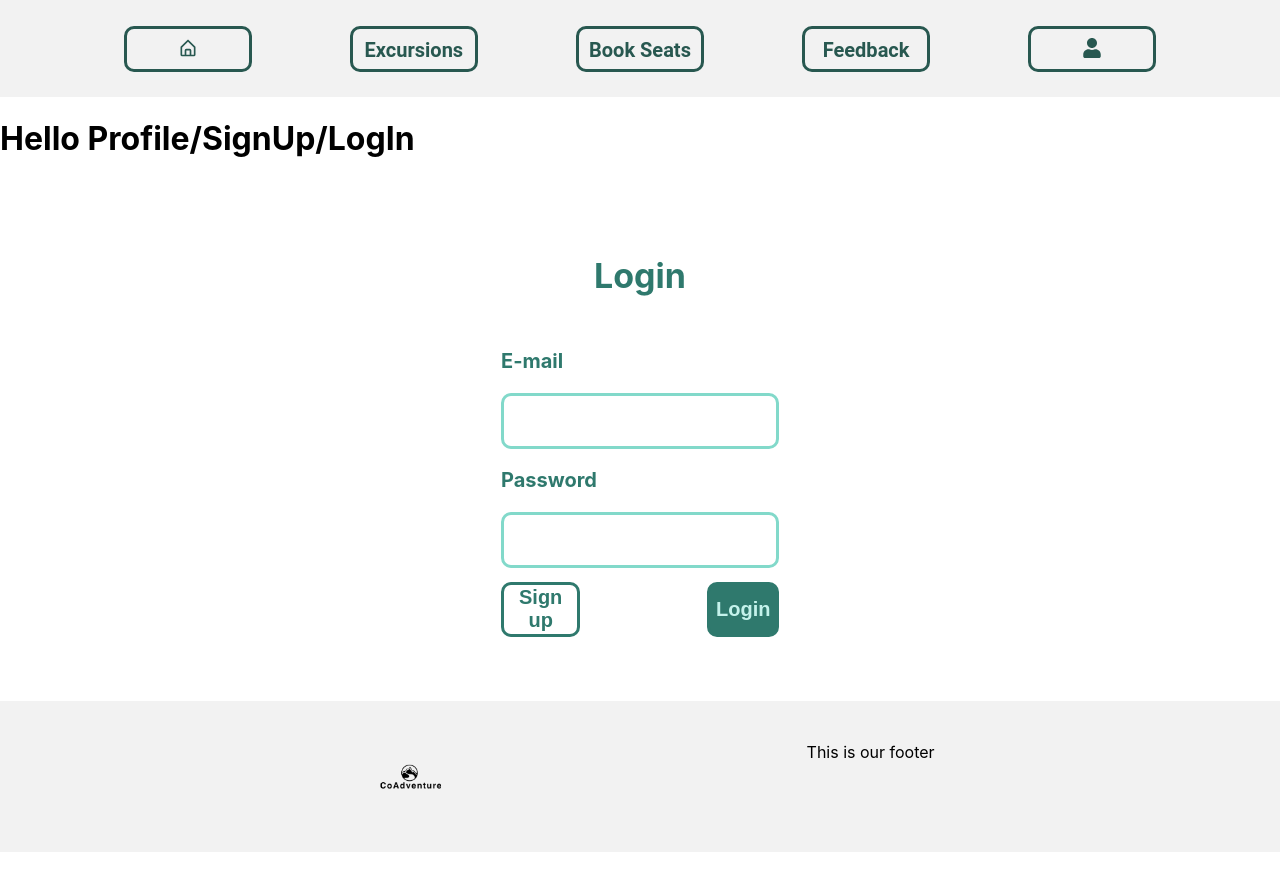
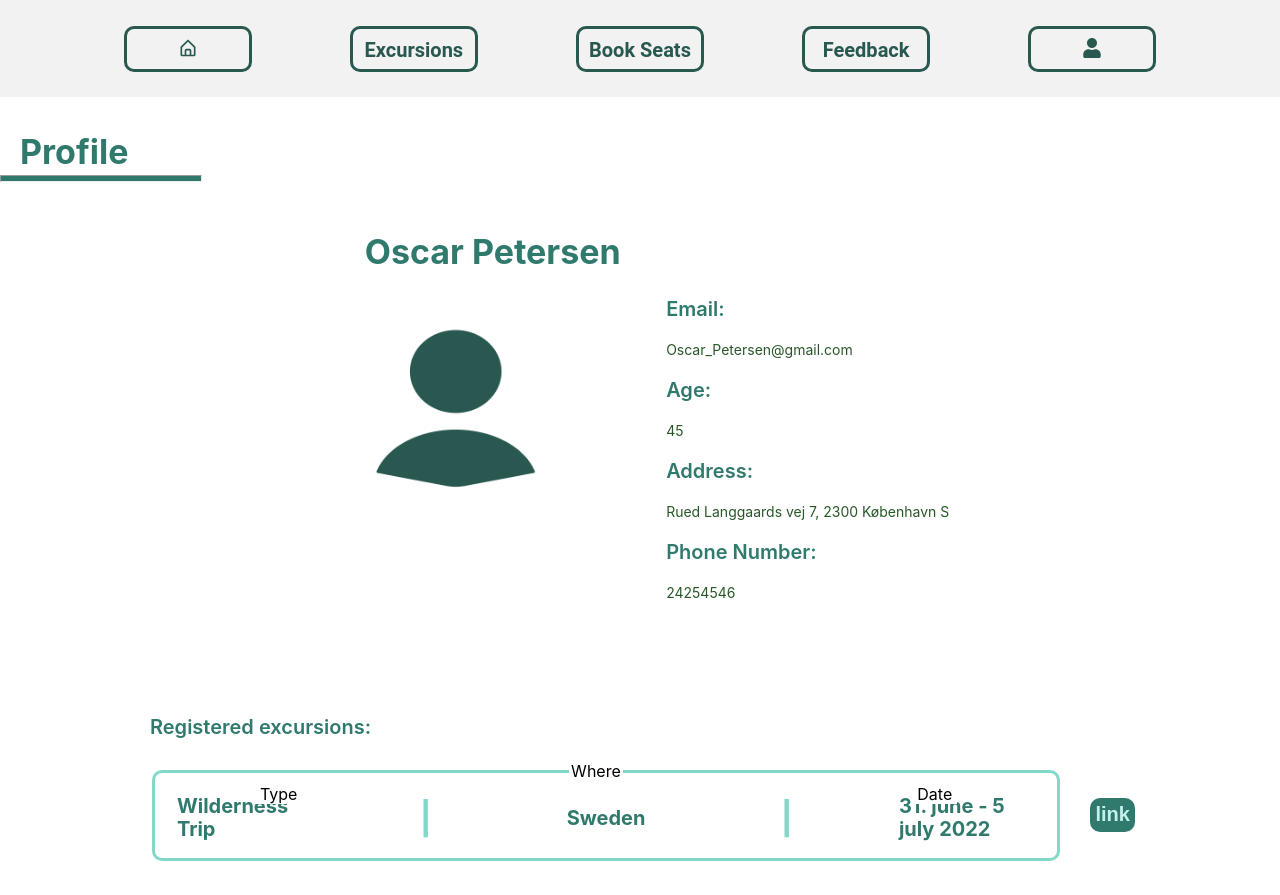
Before and after one commit to EliBB/TID_Group6, a React (Create React App) app in the folder coadventure/: page /profile in a window 1280 px wide. Shown: the top 895 px of the page. Before the commit the page ends 852 px from the top, so only its background shows below. Built offline with nearby package versions, Linux system fonts and the light colour scheme.

Commit message:
Initial setup of profile. Component created for both line in header and overview of the excursions

```diff
--- /dev/null
+++ b/coadventure/src/components/MenuBar/Profile.css
@@ -0,0 +1,61 @@
+.profile-main-container{
+    display: flex;
+    justify-content: flex-start;
+
+}
+
+.container-header{
+    display: flex;
+    flex-direction: column;
+}
+
+.header-profile{
+    font-size: 34px;
+    color: #2F796D;
+    font-weight: 700;
+    margin-left: 20px;
+    height: 70px;
+
+}
+
+.profile-info-container{
+    display: flex;
+    align-items: flex-start;
+    justify-content: space-around;
+
+    margin-top: 100px;
+    margin-left: 120px;
+    width: 650px;
+
+}
+
+.profile-col1{
+    align-self: flex-start;
+}
+
+.profilePic{
+    height: 225px;
+    width: 225px;
+}
+
+.profile-col2{
+    margin-top: 80px;
+}
+
+.profile-row-item{
+    font-size: 20px;
+    color: #2F796D;
+    font-weight: 600;
+}
+
+.profile-row-info{
+    font-size: 14px;
+    color: #285828;
+}
+
+.excursion-container{
+    display: flex;
+    flex-direction: column;
+    margin-left: 150px;
+    margin-top: 80px;
+}
--- a/coadventure/src/components/MenuBar/Profile.js
+++ b/coadventure/src/components/MenuBar/Profile.js
@@ -1,11 +1,83 @@
 import React from "react";
-import Login from "../Login/Login";
+import "./Profile.css";
+import profilePic from '../../images/profile_picture.png';
+import Overview from '../smallComponents/OverviewExcursions';
+import ColoredLine from '../smallComponents/LineHeader';
 
 function Profile(){
+    const btnAction = "link"
+    const btnLink = "/bookSeats"
+
+    const profileInfo = {
+        name: "Oscar Petersen",
+        email: "Oscar_Petersen@gmail.com",
+        age: 45,
+        address: "Rued Langgaards vej 7, 2300 København S",
+        number: 24254546,
+    };
+
     return(
-        <div>
-            <h1>Hello Profile/SignUp/LogIn</h1>
-            <Login/>
+        <div className="main-container">
+
+            <div className="profile-main-container">
+                <div className="container-header">
+                    <div className ="header-profile">
+                        <p>Profile</p>
+
+                    </div>
+                    <div className="horizontal-line">
+                        <ColoredLine></ColoredLine>
+                    </div>
+                </div>
+
+
+                <div className="profile-info-container">
+                    <div className="profile-col1">
+                        <div className ="header-profile">
+                            <p>{profileInfo.name}</p>
+                        </div>
+                        <div className="image-profile">
+                            <img src={profilePic} className="profilePic" alt="ProfilePic"/>
+                        </div>
+                    </div>
+
+                    <div className="profile-col2">
+                        <div className ="profile-row-item">
+                            <p>Email:</p>
+                        </div>
+                        <div className ="profile-row-info">
+                            <p>{profileInfo.email}</p>
+                        </div>
+                        <div className ="profile-row-item">
+                            <p>Age:</p>
+                        </div>
+                        <div className ="profile-row-info">
+                            <p>{profileInfo.age}</p>
+                        </div>
+                        <div className ="profile-row-item">
+                            <p>Address:</p>
+                        </div>
+                        <div className ="profile-row-info">
+                            <p>{profileInfo.address}</p>
+                        </div>
+                        <div className ="profile-row-item">
+                            <p>Phone Number:</p>
+                        </div>
+                        <div className ="profile-row-info">
+                            <p>{profileInfo.number}</p>
+                        </div>
+                    </div>
+                </div>
+
+            </div>
+
+            <div className="excursion-container">
+                <div className ="profile-row-item">
+                    <p>Registered excursions:</p>
+                </div>
+                <Overview actionBtn={btnAction} linkBtn={btnLink}/>
+
+            </div>
         </div>
 
     )
--- /dev/null
+++ b/coadventure/src/components/smallComponents/LineHeader.js
@@ -0,0 +1,20 @@
+import React from "react";
+
+function LineHeader(){
+    const ColoredLine = () => (
+        <hr
+            style={{
+                background: '#2F796D',
+                backgroundColor: '#22F796D',
+                height: 5,
+                width: 200,
+            }}
+        />
+    );
+
+    return(
+        <ColoredLine></ColoredLine>
+    )
+}
+
+export default LineHeader;
--- /dev/null
+++ b/coadventure/src/components/smallComponents/OverviewExcursions.css
@@ -0,0 +1,69 @@
+.overview-container{
+    display: flex;
+}
+
+.info-excursion-container{
+    display: flex;
+    justify-content: space-around;
+    align-items: center;
+    flex: 4;
+
+    margin-right: 30px;
+    margin-bottom: 30px;
+    height: 80px;
+
+    border: solid #82D9CA;
+    border-radius: 10px;
+
+}
+
+.line{
+    display: flex;
+    justify-content: center;
+    flex: 1.5;
+    color:#82D9CA;
+
+}
+
+.info{
+    display: flex;
+    justify-content: center;
+    flex: 1;
+    margin-right: 10px;
+    margin-left: 10px;
+}
+
+.button-column{
+    flex: 0.5;
+    align-self: center;
+    margin-right: 80px;
+    margin-bottom: 20px;
+}
+
+fieldset{
+    position: relative;
+}
+
+.border-header{
+    width: 50px;
+    padding: 2px;
+    margin-left: calc(50% - 35px - 2px);
+}
+
+fieldset::before{
+    content: "Type";
+    position: absolute;
+    margin-top: -48px;
+    left: 100px;
+    background: #fff;
+    padding: 0 5px;
+}
+
+fieldset::after{
+    content: "Date";
+    position: absolute;
+    margin-top: -48px;
+    right: 100px;
+    background: #fff;
+    padding: 0 5px;
+}
--- /dev/null
+++ b/coadventure/src/components/smallComponents/OverviewExcursions.js
@@ -0,0 +1,67 @@
+import React from "react";
+import "./OverviewExcursions.css";
+import { Link } from "react-router-dom";
+
+function OverviewExcursions(props){
+
+    const excursions = [
+        {excursionId: 1, type: 'Wilderness Trip', where: 'Sweden', date: '31. june - 5 july 2022'},
+        {excursionId: 2, type: 'Cottage Trip', where: 'Norway', date: '4-7 january 2022'},
+        {excursionId: 3, type: 'Glamping', where: 'Denmark', date: '10-12 september 2022'},
+
+    ]
+
+    const handleClick = (event) => {
+        if(event === "Delete Registration"){
+            alert("Are you sure you want to delete your registration?");
+            // Call delete excursion from database...
+        }
+        else{
+            return;
+        }
+    }
+
+
+    return(
+        <div>
+            {excursions.map(excursion => (
+                <div className="overview-container" key={excursion.excursionId}>
+                    <fieldset className="info-excursion-container">
+                        <legend className="border-header">
+                            Where
+                        </legend>
+
+                        <div className="info">
+                            <p className="header2">{excursion.type}</p>
+                        </div>
+
+                        <h1 className="line">|</h1>
+
+                        <div className="info">
+                            <p className="header2">{excursion.where}</p>
+                        </div>
+
+                        <h1 className="line">|</h1>
+
+                        <div className="info">
+                            <p className="header2">{excursion.date}</p>
+                        </div>
+
+                    </fieldset>
+
+                    <div className="button-column">
+                        <Link to={props.linkBtn} onClick={() => handleClick(props.actionBtn)}>
+                            <button className="green-btn">
+                                {props.actionBtn}
+                            </button>
+                        </Link>
+                    </div>
+
+                </div>
+            ))}
+        </div>
+    )
+
+}
+
+export default OverviewExcursions;
```
Also changed, not shown: coadventure/src/images/profile_picture.png (added).
